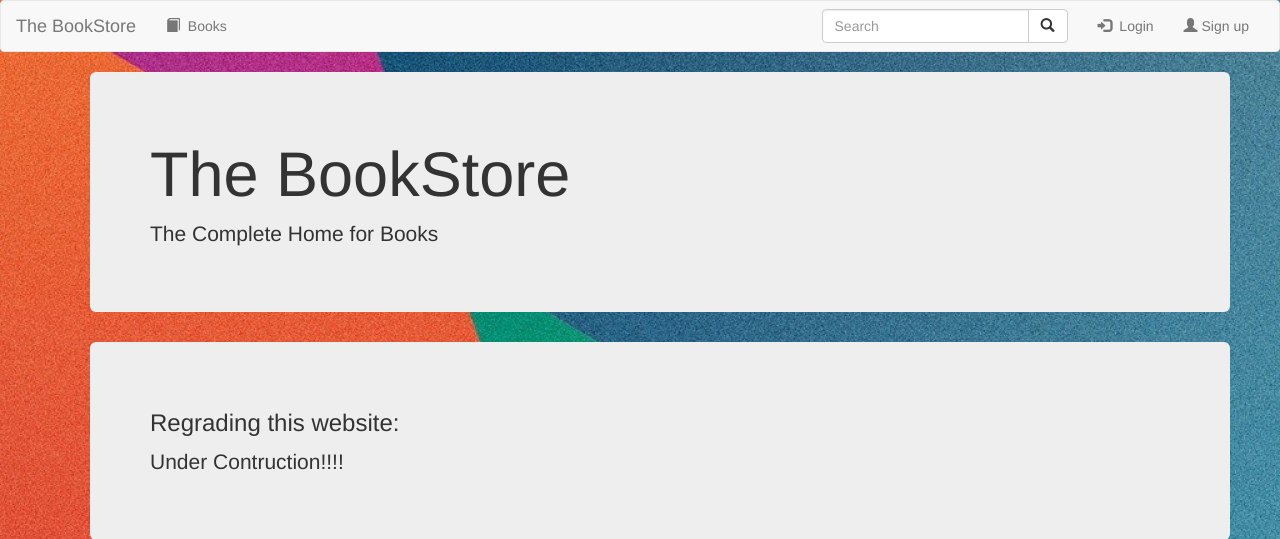
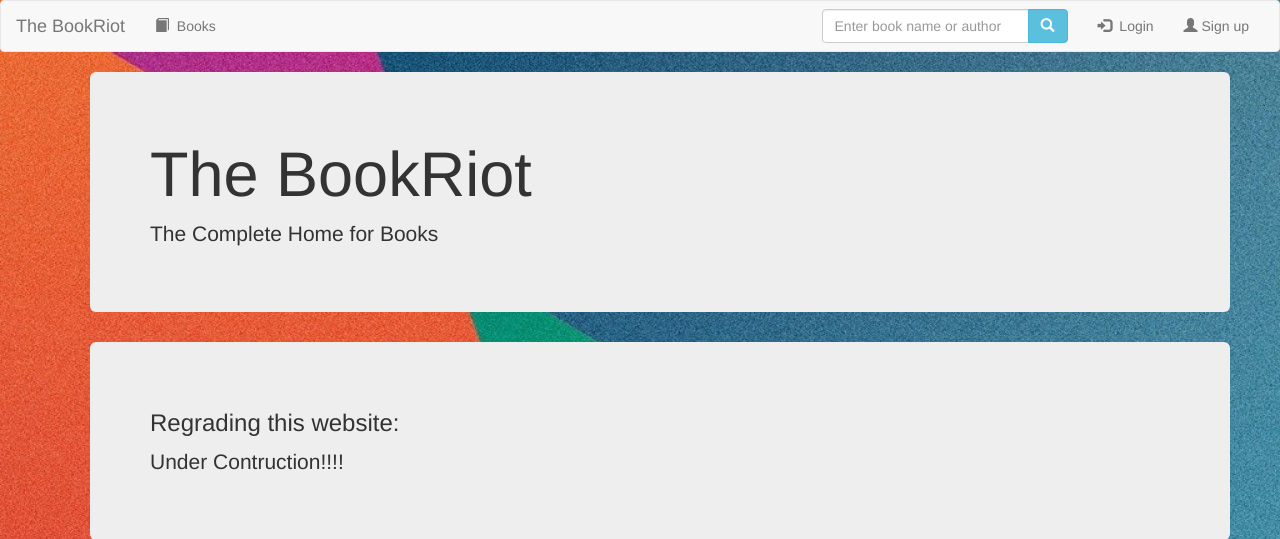
Before and after one commit to CachingNik/Book-Review-and-Recommender-site-project, a Django app: page / in a window 1280 px wide. Shown: the top 539 px of the page. Run offline with Django 3.2, Linux system fonts and the light colour scheme; some libraries are stand-ins or nearby versions.

Commit message:
Search bar is now fully functional

```diff
--- a/books/urls.py
+++ b/books/urls.py
@@ -9,4 +9,5 @@ urlpatterns = [
     url(r'^add/$', views.addbook, name='addbook'),
     url(r'^all/$', views.allbooks, name='allbooks'),
     url(r'^(?P<book_id>[0-9]+)/$', views.details, name='details'),
+    url(r'^search/$', views.searcher, name='searcher')
 ]
--- a/templates/base.html
+++ b/templates/base.html
@@ -10,7 +10,7 @@
 <body>
 <nav class="navbar navbar-default">
     <div class="container-fluid">
-        <a class="navbar-brand" href="/">The BookStore</a>
+        <a class="navbar-brand" href="/">The BookRiot</a>
         <div class="collapse navbar-collapse">
         <ul class="nav navbar-nav">
             <li class="">
@@ -20,9 +20,13 @@
             </li>
         </ul>
         <ul class="nav navbar-nav navbar-right">
-            <li class=""><form class="navbar-form" role="search"><div class="input-group add-on"><input class="form-control" placeholder="Search" name="srch-term" id="srch-term" type="text">
-      <div class="input-group-btn">
-        <button class="btn btn-default" type="submit"><i class="glyphicon glyphicon-search"></i></button></div></div></form>
+            <li class="">
+                <form method="POST" class="navbar-form" role="search" action="{% url 'books:searcher' %}">
+                    {% csrf_token %}
+                <div class="input-group add-on">
+                    <input class="form-control" placeholder="Enter book name or author" name="srh" type="text">
+                <div class="input-group-btn">
+                    <button class="btn btn-info" type="submit"><i class="glyphicon glyphicon-search"></i></button></div></div></form>
             </li>
             {% if user.is_authenticated %}
             <li class="">
--- a/templates/home.html
+++ b/templates/home.html
@@ -7,7 +7,7 @@
 <ul>
 <div class="container">
   <div class="jumbotron">
-    <h1>The BookStore</h1>
+    <h1>The BookRiot</h1>
     <p>The Complete Home for Books</p>
   </div>
   <div class="jumbotron">
```
Also changed, not shown: books/templates/books/searcher.html (added, +26 -0 lines), books/views.py (+19 -0 lines), db.sqlite3, 2 other files.
